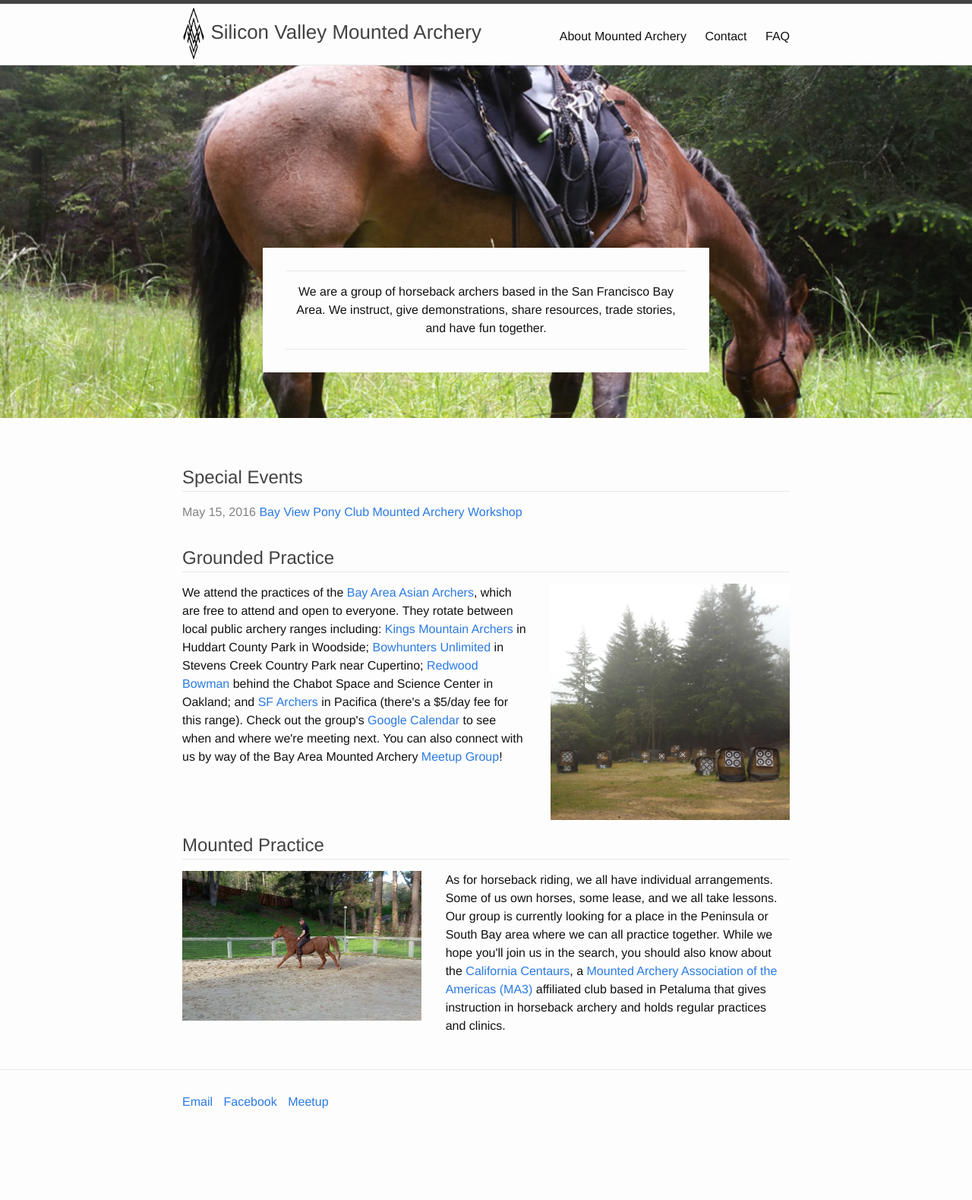
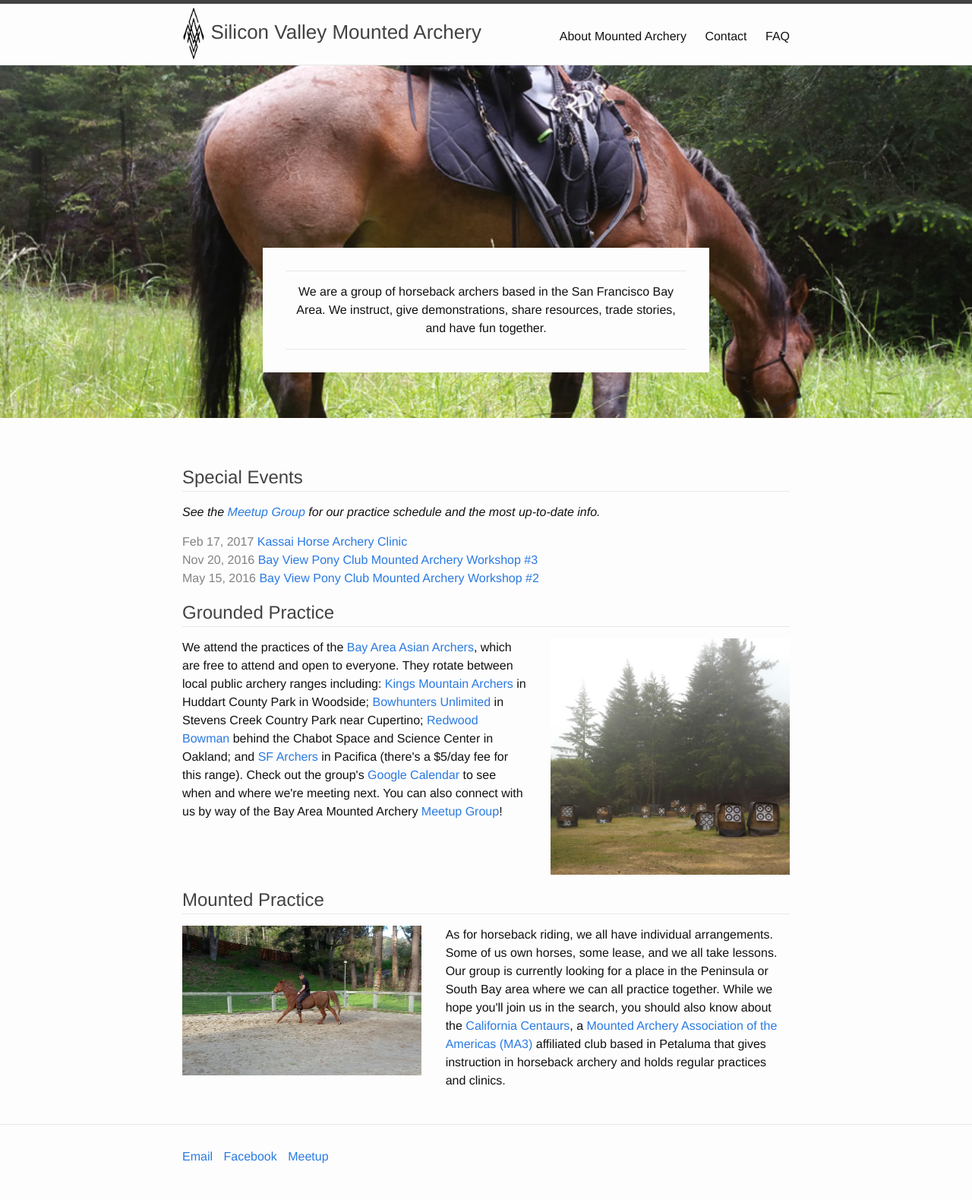
Before and after one commit to svmountedarchery/svmountedarchery.github.io, a Jekyll site: the page built from index.html, in a window 1280 px wide. Shown: the whole page at 76% size. Built offline with Jekyll 4.4.1, drawn with Linux system fonts in a browser that asks for light colours; some web fonts are replaced; before the commit the page ends 1507 px from its top, so only the background shows below that.

Commit message:
Add Kassai clinic, IHR clinic #3, small style fixes

```diff
--- a/_posts/2016-05-15-bay-view-pony-club.md
+++ b/_posts/2016-05-15-bay-view-pony-club.md
@@ -1,6 +1,6 @@
 ---
 layout: event
-title:  "Bay View Pony Club Mounted Archery Workshop"
+title:  "Bay View Pony Club Mounted Archery Workshop #2"
 date:   2016-05-15 10:00:00 -0800
 categories: event
 ---
--- a/_sass/modules/_lists.scss
+++ b/_sass/modules/_lists.scss
@@ -1,9 +1,24 @@
+/**
+ * Lists
+ */
+ul, ol {
+  margin-left: $spacing-unit;
+}
+
+li {
+  > ul,
+  > ol {
+     margin-bottom: 0;
+  }
+}
+
 dt {
+  color: $grey-color-dark;
   font-weight: bold;
-  margin-bottom: 10px;
 }
 
 dd {
   display: block;
   margin-bottom: $spacing-unit;
+  margin-left: 0;
 }
--- a/_sass/partials/_base.scss
+++ b/_sass/partials/_base.scss
@@ -24,6 +24,7 @@
   font-feature-settings: "kern" 1;
   font-kerning: normal;
 }
+
 
 /**
  * Page content
@@ -78,25 +79,6 @@
   text-align: center;
 }
 
-
-
-/**
- * Lists
- */
-ul, ol {
-  margin-left: $spacing-unit;
-}
-
-li {
-  > ul,
-  > ol {
-     margin-bottom: 0;
-  }
-}
-
-dd {
-  margin-left: 0;
-}
 
 
 /**
--- a/_sass/partials/_posts.scss
+++ b/_sass/partials/_posts.scss
@@ -23,10 +23,6 @@
   margin-left: 0;
   list-style: none;
   padding: 0;
-
-  > li {
-    margin-bottom: $spacing-unit;
-  }
 
   .post-link {
     display: block;
--- a/index.html
+++ b/index.html
@@ -19,7 +19,9 @@
 
   <div class="container">
     <h2 class="section-header">Special Events</h2>
-
+    <p>
+      <em>See the <a href="https://www.meetup.com/Bay-Area-Mounted-Archery/">Meetup Group</a> for our practice schedule and the most up-to-date info.</em>
+    </p>
     <ul class="post-list">
       {% for post in site.categories.event %}
         <li>
```
Also changed, not shown: _posts/2016-11-20-bay-view-pony-club.md (added, +26 -0 lines), _posts/2017-02-17-kassai-clinic.md (added, +23 -0 lines).
